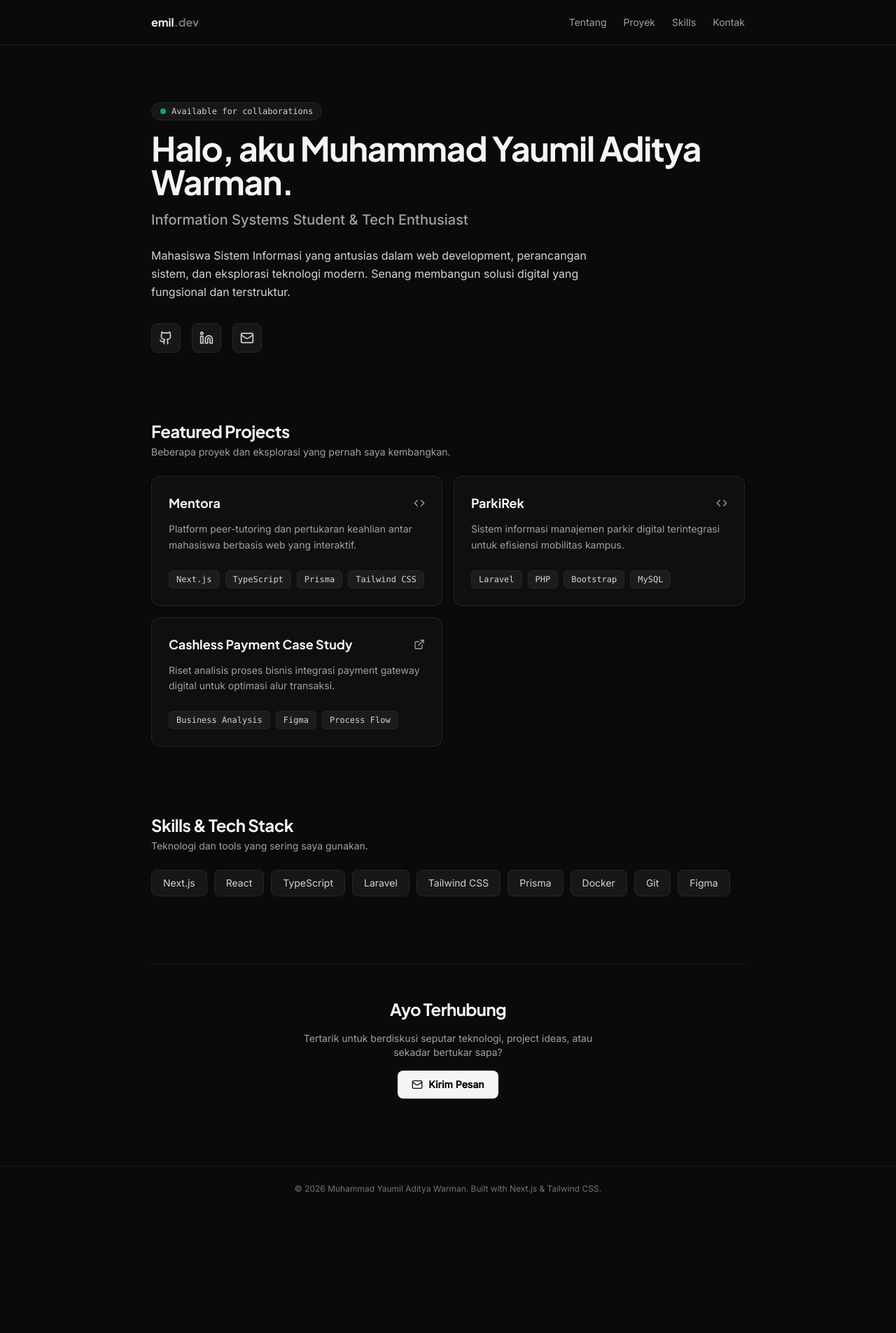
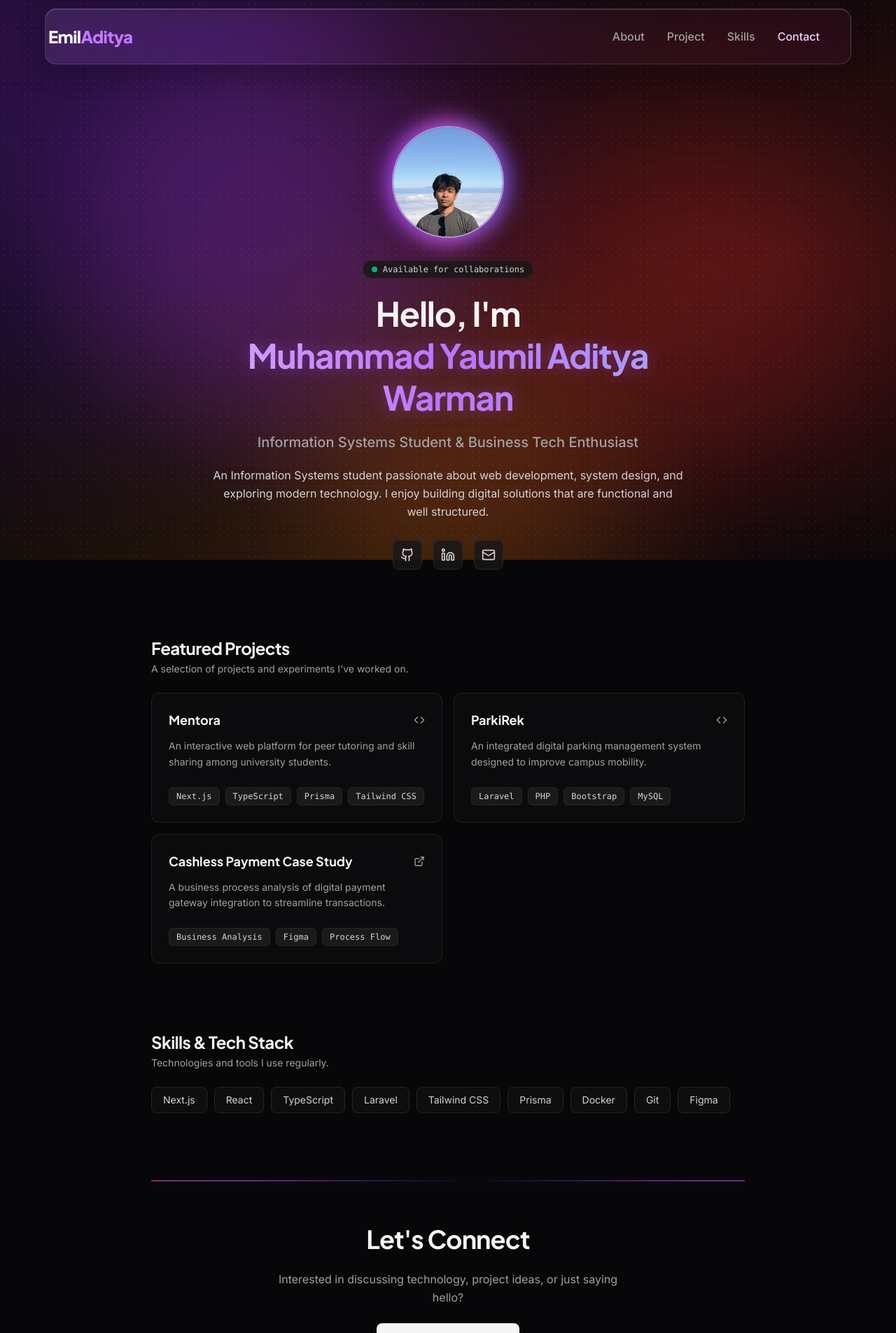
Before and after one commit to LemonOnIce77/personal-portofolio, a Next.js app: page / in a window 1280 px wide. Shown: the top 1905 px of the page at 70% size. Before the commit the page ends 1731 px from the top, so only its background shows below. Built offline with nearby package versions, Linux system fonts and the light colour scheme.

Commit message:
feat: add textured dot matrix background, profile photo frame, and glowing text

```diff
--- a/src/app/globals.css
+++ b/src/app/globals.css
@@ -14,6 +14,17 @@ body {
 ::selection {
   background-color: #581c87;
   color: #f5f5f5;
+}
+
+.liquid-glass {
+  background: linear-gradient(120deg, rgba(255, 255, 255, 0.09), rgba(255, 255, 255, 0.035) 45%, rgba(168, 85, 247, 0.055));
+  border: 1px solid rgba(255, 255, 255, 0.14);
+  -webkit-backdrop-filter: blur(24px) saturate(155%);
+  backdrop-filter: blur(24px) saturate(155%);
+  box-shadow:
+    inset 0 1px 0 rgba(255, 255, 255, 0.16),
+    0 12px 36px rgba(0, 0, 0, 0.24),
+    0 0 24px rgba(168, 85, 247, 0.06);
 }
 
 /* Animasi Masuk Halus */
@@ -66,3 +77,91 @@ body {
 .animate-blob-2 {
   animation: driftGradient 12s ease-in-out infinite;
 }
+
+.background-aurora {
+  background-image:
+    radial-gradient(ellipse at 18% 18%, rgba(126, 34, 206, 0.34), transparent 48%),
+    radial-gradient(ellipse at 82% 38%, rgba(220, 38, 38, 0.24), transparent 46%),
+    radial-gradient(ellipse at 48% 100%, rgba(249, 115, 22, 0.2), transparent 48%);
+  background-size: 160% 160%;
+  animation: aurora-shift 18s ease-in-out infinite alternate;
+}
+
+.aurora-orb {
+  position: absolute;
+  border-radius: 9999px;
+  filter: blur(100px);
+  mix-blend-mode: screen;
+  will-change: transform;
+}
+
+.aurora-orb-purple {
+  top: 4%;
+  left: 4%;
+  width: min(42vw, 520px);
+  aspect-ratio: 1;
+  background: rgba(147, 51, 234, 0.28);
+  animation: orb-purple-drift 17s ease-in-out infinite alternate;
+}
+
+.aurora-orb-red {
+  top: 22%;
+  right: 2%;
+  width: min(38vw, 480px);
+  aspect-ratio: 1;
+  background: rgba(220, 38, 38, 0.22);
+  animation: orb-red-drift 21s ease-in-out infinite alternate;
+}
+
+.aurora-orb-orange {
+  bottom: -16%;
+  left: 32%;
+  width: min(36vw, 440px);
+  aspect-ratio: 1;
+  background: rgba(249, 115, 22, 0.2);
+  animation: orb-orange-drift 19s ease-in-out infinite alternate;
+}
+
+@keyframes orb-purple-drift {
+  to { transform: translate(18vw, 14vh) scale(1.18); }
+}
+
+@keyframes orb-red-drift {
+  to { transform: translate(-16vw, 18vh) scale(1.22); }
+}
+
+@keyframes orb-orange-drift {
+  to { transform: translate(12vw, -18vh) scale(1.16); }
+}
+
+.dynamic-stroke::before {
+  content: "";
+  position: absolute;
+  top: 0;
+  left: 0;
+  right: 0;
+  height: 1px;
+  background: linear-gradient(90deg, transparent, #a855f7, #ef4444, #f97316, #a855f7, transparent);
+  background-size: 200% 100%;
+  box-shadow: 0 0 14px rgba(168, 85, 247, 0.4);
+  animation: contact-stroke-shift 8s linear infinite;
+}
+
+@keyframes contact-stroke-shift {
+  from { background-position: 0% 50%; }
+  to { background-position: 200% 50%; }
+}
+
+@keyframes aurora-shift {
+  0% { background-position: 0% 0%; }
+  50% { background-position: 100% 35%; }
+  100% { background-position: 20% 100%; }
+}
+
+@media (prefers-reduced-motion: reduce) {
+  .background-aurora,
+  .aurora-orb,
+  .dynamic-stroke::before {
+    animation: none;
+  }
+}
--- a/src/app/page.tsx
+++ b/src/app/page.tsx
@@ -1,4 +1,5 @@
 import Link from "next/link";
+import Image from "next/image";
 import { Plus_Jakarta_Sans, Inter } from "next/font/google";
 
 const headingFont = Plus_Jakarta_Sans({
@@ -21,8 +22,8 @@ interface Project {
 
 const portfolioData = {
   name: "Muhammad Yaumil Aditya Warman",
-  role: "Information Systems Student & Tech Enthusiast",
-  bio: "Mahasiswa Sistem Informasi yang antusias dalam web development, perancangan sistem, dan eksplorasi teknologi modern. Senang membangun solusi digital yang fungsional dan terstruktur.",
+  role: "Information Systems Student & Business Tech Enthusiast",
+  bio: "An Information Systems student passionate about web development, system design, and exploring modern technology. I enjoy building digital solutions that are functional and well structured.",
   socials: {
     github: "https://github.com",
     linkedin: "https://linkedin.com",
@@ -42,19 +43,19 @@ const portfolioData = {
   projects: [
     {
       title: "Mentora",
-      description: "Platform peer-tutoring dan pertukaran keahlian antar mahasiswa berbasis web yang interaktif.",
+      description: "An interactive web platform for peer tutoring and skill sharing among university students.",
       tags: ["Next.js", "TypeScript", "Prisma", "Tailwind CSS"],
       github: "https://github.com",
     },
     {
       title: "ParkiRek",
-      description: "Sistem informasi manajemen parkir digital terintegrasi untuk efisiensi mobilitas kampus.",
+      description: "An integrated digital parking management system designed to improve campus mobility.",
       tags: ["Laravel", "PHP", "Bootstrap", "MySQL"],
       github: "https://github.com",
     },
     {
       title: "Cashless Payment Case Study",
-      description: "Riset analisis proses bisnis integrasi payment gateway digital untuk optimasi alur transaksi.",
+      description: "A business process analysis of digital payment gateway integration to streamline transactions.",
       tags: ["Business Analysis", "Figma", "Process Flow"],
       link: "https://notion.so",
     },
@@ -112,46 +113,87 @@ export default function Home() {
   const { name, role, bio, socials, skills, projects } = portfolioData;
 
   return (
-    <div className={`min-h-screen flex flex-col justify-between bg-neutral-950 text-neutral-100 ${bodyFont.className}`}>
+    <div className={`relative isolate min-h-screen flex flex-col justify-between bg-[#070709] text-neutral-100 overflow-hidden ${bodyFont.className}`}>
+
+      {/* Softly shifting color with a fine polka-dot texture */}
+      <div className="pointer-events-none fixed inset-0 z-0 overflow-hidden">
+        <div className="absolute inset-0 background-aurora" />
+        <div className="aurora-orb aurora-orb-purple" />
+        <div className="aurora-orb aurora-orb-red" />
+        <div className="aurora-orb aurora-orb-orange" />
+        <div
+          className="absolute inset-0 opacity-[0.18]"
+          style={{
+            backgroundImage: "radial-gradient(rgba(255, 255, 255, 0.32) 0.7px, transparent 0.9px)",
+            backgroundSize: "10px 10px",
+          }}
+        />
+      </div>
 
       {/* Header / Navbar */}
-      <header className="sticky top-0 z-50 backdrop-blur-md bg-neutral-950/70 border-b border-neutral-800/80">
-        <div className="max-w-4xl mx-auto px-6 h-16 flex items-center justify-between">
-          <Link href="/" className={`${headingFont.className} font-bold text-neutral-100 hover:text-white transition`}>
-            emil<span className="text-neutral-500">.dev</span>
+      <header className="sticky top-0 z-50 px-1 sm:px-2 pt-3 pb-2">
+        <div className="liquid-glass max-w-6xl mx-auto pl-0.5 pr-6 sm:pl-1 sm:pr-8 h-20 rounded-2xl flex items-center justify-between">
+          <Link href="/" className={`${headingFont.className} text-xl sm:text-2xl font-extrabold tracking-tight text-neutral-100 hover:text-white transition`}>
+            Emil<span className="text-purple-400">Aditya</span>
           </Link>
-          <nav className="flex items-center gap-6 text-sm text-neutral-400">
-            <Link href="#about" className="hover:text-neutral-100 transition duration-200">Tentang</Link>
-            <Link href="#projects" className="hover:text-neutral-100 transition duration-200">Proyek</Link>
-            <Link href="#skills" className="hover:text-neutral-100 transition duration-200">Skills</Link>
-            <Link href="#contact" className="hover:text-neutral-100 transition duration-200">Kontak</Link>
+          <nav className="flex items-center gap-1 sm:gap-2 text-sm sm:text-base font-medium text-neutral-400">
+            <Link href="#about" className="px-3 py-2 rounded-lg hover:bg-white/[0.06] hover:text-white transition duration-200">About</Link>
+            <Link href="#projects" className="px-3 py-2 rounded-lg hover:bg-white/[0.06] hover:text-white transition duration-200">Project</Link>
+            <Link href="#skills" className="px-3 py-2 rounded-lg hover:bg-white/[0.06] hover:text-white transition duration-200">Skills</Link>
+            <Link href="#contact" className="px-3 py-2 rounded-lg text-purple-200 hover:bg-purple-400/10 hover:text-white transition duration-200">Contact</Link>
           </nav>
         </div>
       </header>
 
       {/* Main Container */}
-      <main className="max-w-4xl mx-auto px-6 py-12 flex-1 w-full space-y-24">
-        {/* Hero Section */}
-        <section id="about" className="pt-8 animate-fade-in opacity-0">
-          <div className="space-y-4">
-            <span className="inline-flex items-center gap-2 px-3 py-1 text-xs font-mono rounded-full bg-neutral-900 border border-neutral-800 text-neutral-300">
+      <main className="relative z-10 max-w-4xl mx-auto px-6 py-12 flex-1 w-full space-y-24">
+        {/* Hero Section (Centered with Photo) */}
+        <section id="about" className="pt-8 text-center flex flex-col items-center animate-fade-in opacity-0">
+          <div className="flex flex-col items-center gap-5 max-w-2xl">
+            {/* Foto Profil dengan Ring Glow Ungu */}
+            <div className="relative group mb-3">
+              {/* Aura Glow di belakang foto */}
+              <div className="absolute -inset-2 rounded-full bg-gradient-to-r from-purple-500 via-fuchsia-400 to-indigo-500 opacity-75 blur-lg group-hover:opacity-100 transition duration-500 animate-pulse" />
+
+              <div className="relative w-36 h-36 sm:w-40 sm:h-40 rounded-full overflow-hidden border-2 border-purple-300/80 bg-neutral-900 shadow-[0_0_22px_rgba(168,85,247,0.45)]">
+                <Image
+                  src="/Portofolio PFP.jpg"
+                  alt={name}
+                  fill
+                  sizes="160px"
+                  priority
+                  className="object-cover transition duration-300 group-hover:scale-105"
+                />
+              </div>
+            </div>
+
+            {/* Badge Status */}
+            <span className="inline-flex items-center gap-2 px-3 py-1 text-xs font-mono rounded-full bg-neutral-900/80 border border-neutral-800 text-neutral-300">
               <span className="w-2 h-2 rounded-full bg-emerald-500 animate-pulse" />
               Available for collaborations
             </span>
-            <h1 className={`${headingFont.className} text-4xl sm:text-5xl font-bold tracking-tight text-neutral-100`}>
-              Halo, aku {name}.
+
+            {/* Title / Glowing Name */}
+            <h1 className={`${headingFont.className} text-4xl sm:text-5xl font-bold tracking-tight text-neutral-100 leading-tight`}>
+              Hello, I&apos;m{" "}
+              <span className="relative inline-block bg-gradient-to-r from-purple-300 via-purple-400 to-indigo-300 bg-clip-text text-transparent [text-shadow:0_0_25px_rgba(168,85,247,0.45)]">
+                {name}
+              </span>
             </h1>
+
+            {/* Role & Bio */}
             <p className="text-xl text-neutral-400 font-medium">{role}</p>
-            <p className="text-neutral-300 max-w-2xl leading-relaxed text-base pt-2">
+            <p className="text-neutral-300 leading-relaxed text-base">
               {bio}
             </p>
 
-            <div className="flex gap-4 pt-4">
+            {/* Social Links */}
+            <div className="flex gap-4 pt-2">
               <a
                 href={socials.github}
                 target="_blank"
                 rel="noreferrer"
-                className="p-2.5 rounded-lg border border-neutral-800 bg-neutral-900 text-neutral-300 hover:text-white hover:border-neutral-600 hover:-translate-y-0.5 transition duration-200"
+                className="p-2.5 rounded-lg border border-neutral-800 bg-neutral-900/80 text-neutral-300 hover:text-white hover:border-neutral-600 hover:-translate-y-0.5 transition duration-200"
                 aria-label="GitHub"
               >
                 <GithubIcon className="w-5 h-5" />
@@ -160,14 +202,14 @@ export default function Home() {
                 href={socials.linkedin}
                 target="_blank"
                 rel="noreferrer"
-                className="p-2.5 rounded-lg border border-neutral-800 bg-neutral-900 text-neutral-300 hover:text-white hover:border-neutral-600 hover:-translate-y-0.5 transition duration-200"
+                className="p-2.5 rounded-lg border border-neutral-800 bg-neutral-900/80 text-neutral-300 hover:text-white hover:border-neutral-600 hover:-translate-y-0.5 transition duration-200"
                 aria-label="LinkedIn"
               >
                 <LinkedinIcon className="w-5 h-5" />
               </a>
               <a
                 href={socials.email}
-                className="p-2.5 rounded-lg border border-neutral-800 bg-neutral-900 text-neutral-300 hover:text-white hover:border-neutral-600 hover:-translate-y-0.5 transition duration-200"
+                className="p-2.5 rounded-lg border border-neutral-800 bg-neutral-900/80 text-neutral-300 hover:text-white hover:border-neutral-600 hover:-translate-y-0.5 transition duration-200"
                 aria-label="Email"
               >
                 <MailIcon className="w-5 h-5" />
@@ -181,7 +223,7 @@ export default function Home() {
           <div>
             <h2 className={`${headingFont.className} text-2xl font-bold tracking-tight`}>Featured Projects</h2>
             <p className="text-neutral-400 text-sm mt-1">
-              Beberapa proyek dan eksplorasi yang pernah saya kembangkan.
+              A selection of projects and experiments I&apos;ve worked on.
             </p>
           </div>
 
@@ -189,7 +231,7 @@ export default function Home() {
             {projects.map((project: Project, index: number) => (
               <div
                 key={index}
-                className="p-6 rounded-xl border border-neutral-800 bg-neutral-900/40 hover:border-neutral-700 hover:bg-neutral-900/80 hover:-translate-y-1 transition duration-200 flex flex-col justify-between group shadow-sm"
+                className="p-6 rounded-xl border border-neutral-800/80 bg-neutral-900/30 hover:border-purple-500/50 hover:bg-neutral-900/60 hover:-translate-y-1 transition duration-200 flex flex-col justify-between group shadow-sm backdrop-blur-sm"
               >
                 <div>
                   <div className="flex items-center justify-between">
@@ -233,13 +275,13 @@ export default function Home() {
         <section id="skills" className="space-y-6 animate-fade-in opacity-0 delay-200">
           <div>
             <h2 className={`${headingFont.className} text-2xl font-bold tracking-tight`}>Skills & Tech Stack</h2>
-            <p className="text-neutral-400 text-sm mt-1">Teknologi dan tools yang sering saya gunakan.</p>
+            <p className="text-neutral-400 text-sm mt-1">Technologies and tools I use regularly.</p>
           </div>
           <div className="flex flex-wrap gap-2.5">
             {skills.map((skill: string) => (
               <span
                 key={skill}
-                className="px-4 py-2 rounded-lg bg-neutral-900 border border-neutral-800 text-neutral-300 text-sm hover:border-neutral-700 hover:scale-105 transition duration-200 cursor-default"
+                className="px-4 py-2 rounded-lg bg-neutral-900/50 border border-neutral-800 text-neutral-300 text-sm hover:border-purple-500/40 hover:scale-105 transition duration-200 cursor-default backdrop-blur-sm"
               >
                 {skill}
               </span>
@@ -248,24 +290,24 @@ export default function Home() {
         </section>
 
         {/* Contact Section */}
-        <section id="contact" className="py-12 border-t border-neutral-900 text-center space-y-4 animate-fade-in opacity-0 delay-300">
-          <h2 className={`${headingFont.className} text-2xl font-bold tracking-tight`}>Ayo Terhubung</h2>
-          <p className="text-neutral-400 max-w-md mx-auto text-sm">
-            Tertarik untuk berdiskusi seputar teknologi, project ideas, atau sekadar bertukar sapa?
+        <section id="contact" className="dynamic-stroke relative py-16 text-center space-y-6 animate-fade-in opacity-0 delay-300">
+          <h2 className={`${headingFont.className} text-3xl sm:text-4xl font-bold tracking-tight`}>Let's Connect</h2>
+          <p className="text-neutral-400 max-w-lg mx-auto text-base leading-relaxed">
+            Interested in discussing technology, project ideas, or just saying hello?
           </p>
           <div>
             <a
               href={socials.email}
-              className="inline-flex items-center gap-2 px-5 py-2.5 rounded-lg bg-neutral-100 text-neutral-950 font-semibold text-sm hover:bg-neutral-200 hover:scale-105 transition duration-200"
+              className="inline-flex items-center gap-2.5 px-6 py-3 rounded-lg bg-neutral-100 text-neutral-950 font-semibold text-base hover:bg-neutral-200 hover:scale-105 transition duration-200 shadow-lg shadow-purple-900/20"
             >
-              <MailIcon className="w-4 h-4" /> Kirim Pesan
+              <MailIcon className="w-5 h-5" /> Send a Message
             </a>
           </div>
         </section>
       </main>
 
       {/* Footer */}
-      <footer className="border-t border-neutral-900 py-6 text-center text-xs text-neutral-500">
+      <footer className="relative z-10 border-t border-neutral-900/80 py-6 text-center text-xs text-neutral-500">
         © {new Date().getFullYear()} {name}. Built with Next.js & Tailwind CSS.
       </footer>
     </div>
```
Also changed, not shown: public/Portofolio PFP.jpg (added).
